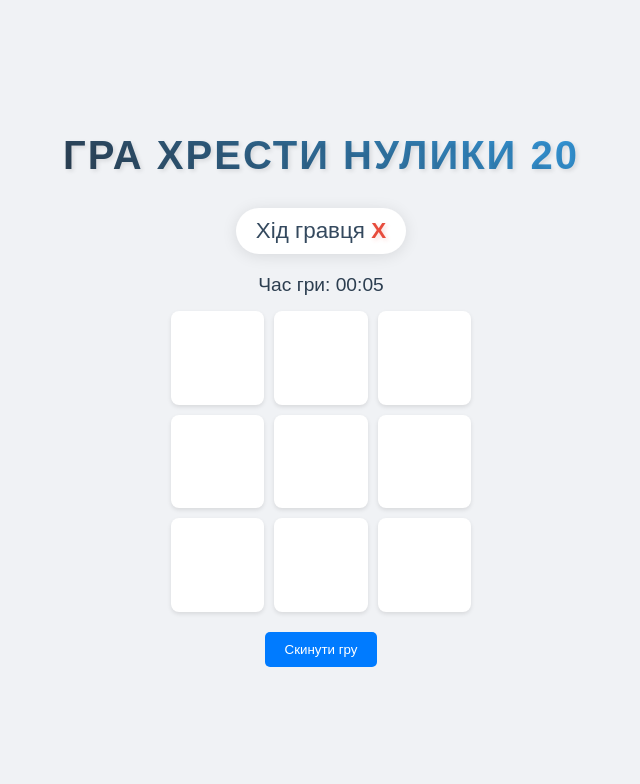
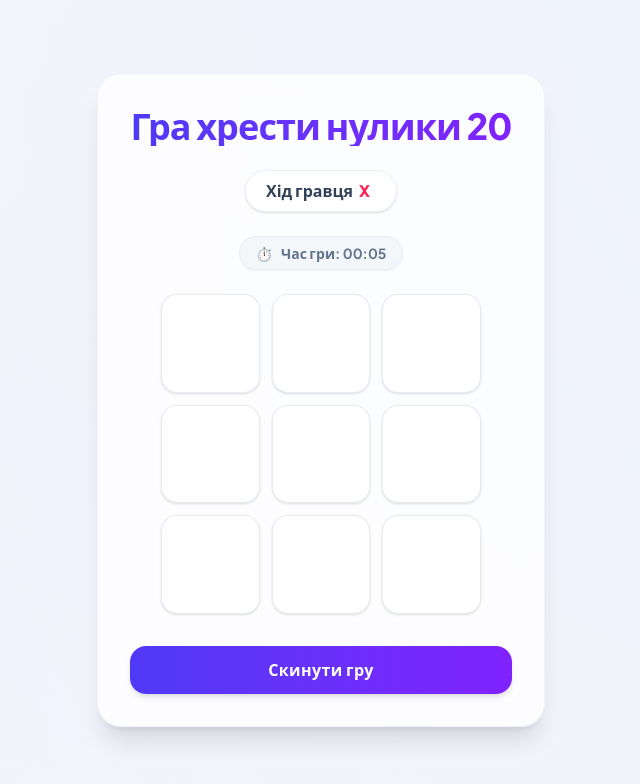
Before and after one commit to Skhmelyuk/tic-tac-toe-pv521, a React (Vite) app: page / in a window 1280 px wide. Shown: the top 784 px of the page, without its empty margins (319-959 px from the left). Built offline with nearby package versions, Linux system fonts and the light colour scheme.

Commit message:
Style Tic-Tac-Toe application using Tailwind CSS v4

```diff
--- a/package.json
+++ b/package.json
@@ -10,8 +10,10 @@
     "preview": "vite preview"
   },
   "dependencies": {
+    "@tailwindcss/vite": "^4.3.1",
     "react": "^19.2.6",
-    "react-dom": "^19.2.6"
+    "react-dom": "^19.2.6",
+    "tailwindcss": "^4.3.1"
   },
   "devDependencies": {
     "@babel/core": "^7.29.0",
--- a/src/App.tsx
+++ b/src/App.tsx
@@ -2,7 +2,6 @@ import { Cell } from "./components/Cell";
 import { Status } from "./components/Status";
 import { TitleGame } from "./components/TitleGame";
 import useGame from "./hooks/useGame";
-import { useState, useEffect } from "react";
 
 const formatTime = (timeInSeconds: number): string => {
   const mins = Math.floor(timeInSeconds / 60);
@@ -23,11 +22,19 @@ function App() {
   } = useGame();
 
   return (
-    <div className="game" id="game">
+    <div
+      className="flex flex-col items-center justify-center p-6 sm:p-8 w-full max-w-md bg-white/80 dark:bg-zinc-900/80 backdrop-blur-md rounded-3xl shadow-xl border border-slate-200/50 dark:border-zinc-800/50 transition-all duration-300"
+      id="game"
+    >
       <TitleGame title="Гра хрести нулики" age={20} />
+
       <Status player={currentPlayer} winner={winner} isDraw={isDraw} />
-      <div className = "timer"> Час гри: {formatTime(seconds)}</div>
-      <div className="board">
+
+      <div className="flex items-center gap-2 text-sm font-bold text-slate-500 dark:text-zinc-400 mb-6 bg-slate-100/80 dark:bg-zinc-800/60 px-4 py-1.5 rounded-full border border-slate-200/50 dark:border-zinc-700/40 shadow-xs">
+        <span>⏱️</span> Час гри: {formatTime(seconds)}
+      </div>
+
+      <div className="grid grid-cols-3 gap-3 w-72 h-72 sm:w-80 sm:h-80 mb-8">
         {cells.map((cell, index) => (
           <Cell
             value={cell}
@@ -37,7 +44,11 @@ function App() {
           />
         ))}
       </div>
-      <button className="reset" onClick={handleReset}>
+
+      <button
+        className="w-full py-3 px-8 text-base font-bold text-white tracking-wide bg-gradient-to-r from-indigo-600 to-violet-600 hover:from-indigo-750 hover:to-violet-750 active:scale-98 rounded-2xl shadow-md hover:shadow-lg hover:shadow-indigo-500/20 transition-all duration-300 cursor-pointer transform hover:-translate-y-0.5 focus:outline-none"
+        onClick={handleReset}
+      >
         Скинути гру
       </button>
     </div>
--- a/src/components/Cell.tsx
+++ b/src/components/Cell.tsx
@@ -7,11 +7,27 @@ interface CellProps {
 }
 
 export function Cell({ value, onCellClick, isWinner }: CellProps) {
-  const cellClass = `cell ${value === "X" ? "x-mark" : value === "O" ? "o-mark" : ""} ${isWinner ? "winner" : ""}`;
+  const baseClass = "aspect-square w-full bg-white dark:bg-zinc-800 rounded-2xl flex items-center justify-center text-4xl font-extrabold shadow-sm border border-slate-200/80 dark:border-zinc-700/80 cursor-pointer select-none transition-all duration-300 transform active:scale-95";
+
+  const hoverClass = value ? "" : "hover:bg-slate-50 dark:hover:bg-zinc-700/50 hover:shadow-md hover:-translate-y-0.5";
+
+  const winnerClass = isWinner
+    ? "bg-gradient-to-br from-emerald-500 to-teal-600 border-emerald-500 dark:border-emerald-600 shadow-lg shadow-emerald-500/20 dark:shadow-none animate-pulse scale-[1.03]"
+    : "";
+
+  const markerClass = isWinner
+    ? "text-white"
+    : value === "X"
+    ? "text-rose-500"
+    : value === "O"
+    ? "text-blue-500"
+    : "";
+
+  const cellClass = `${baseClass} ${hoverClass} ${winnerClass} ${markerClass}`;
 
   return (
-    <div className={cellClass} onClick={onCellClick}>
+    <button className={cellClass} onClick={onCellClick} type="button">
       {value}
-    </div>
+    </button>
   );
 }
--- a/src/components/Status.tsx
+++ b/src/components/Status.tsx
@@ -7,24 +7,34 @@ interface StatusProps {
 }
 
 export function Status({ player, winner, isDraw }: StatusProps) {
+  const statusCapsuleClass = "inline-flex items-center justify-center bg-white dark:bg-zinc-900 border border-slate-200/60 dark:border-zinc-800/80 rounded-full px-5 py-2 text-base font-semibold text-slate-700 dark:text-zinc-300 shadow-sm transition-all duration-300 mb-6";
+
   if (winner) {
     return (
-      <div className="turn">
-        Гравець{" "}
-        <span className={winner === "X" ? "x-mark" : "o-mark"}>{winner}</span>{" "}
+      <div className={statusCapsuleClass}>
+        Гравець
+        <span className={winner === "X" ? "text-rose-500 font-extrabold mx-1.5" : "text-blue-500 font-extrabold mx-1.5"}>
+          {winner}
+        </span>
         переміг!
       </div>
     );
   }
 
   if (isDraw) {
-    return <div className="turn">Нічия!</div>;
+    return (
+      <div className={statusCapsuleClass}>
+        Нічия!
+      </div>
+    );
   }
 
   return (
-    <div className="turn">
-      Хід гравця{" "}
-      <span className={player === "X" ? "x-mark" : "o-mark"}>{player}</span>
+    <div className={statusCapsuleClass}>
+      Хід гравця
+      <span className={player === "X" ? "text-rose-500 font-extrabold mx-1.5" : "text-blue-500 font-extrabold mx-1.5"}>
+        {player}
+      </span>
     </div>
   );
 }
--- a/src/components/TitleGame.tsx
+++ b/src/components/TitleGame.tsx
@@ -5,7 +5,7 @@ interface TitleGameProps {
 
 export function TitleGame({ title, age }: TitleGameProps) {
   return (
-    <h1 className="title">
+    <h1 className="text-3xl sm:text-4xl font-extrabold tracking-tight bg-gradient-to-r from-indigo-600 to-violet-600 dark:from-indigo-400 dark:to-violet-400 bg-clip-text text-transparent text-center mb-6">
       {title} {age}
     </h1>
   );
--- a/src/index.css
+++ b/src/index.css
@@ -1,144 +1,33 @@
-* {
-  margin: 0;
-  padding: 0;
-  box-sizing: border-box;
+@import url('https://fonts.googleapis.com/css2?family=Plus+Jakarta+Sans:wght@400;500;600;700;800&display=swap');
+@import "tailwindcss";
+
+:root {
+  font-family: 'Plus Jakarta Sans', system-ui, -apple-system, sans-serif;
+}
+
+#root {
+  display: flex;
+  justify-content: center;
+  align-items: center;
+  width: 100%;
+  min-height: 100vh;
 }
 
 body {
-  height: 100vh;
+  margin: 0;
+  min-height: 100vh;
   display: flex;
   justify-content: center;
   align-items: center;
-  background-color: #f0f2f5;
-  font-family: Arial, sans-serif;
+  background: radial-gradient(circle at top right, rgba(224, 231, 255, 0.4), transparent),
+              radial-gradient(circle at bottom left, rgba(237, 233, 254, 0.4), transparent),
+              #f8fafc;
 }
 
-.game {
-  text-align: center;
-}
-
-h1 {
-  color: #2c3e50;
-  margin-bottom: 20px;
-  font-size: 2.5rem;
-  text-transform: uppercase;
-  letter-spacing: 2px;
-  text-shadow: 2px 2px 4px rgba(0, 0, 0, 0.1);
-  background: linear-gradient(45deg, #2c3e50, #3498db);
-  -webkit-background-clip: text;
-  -webkit-text-fill-color: transparent;
-  padding-bottom: 10px;
-}
-
-.board {
-  display: grid;
-  grid-template-columns: repeat(3, 1fr);
-  gap: 10px;
-  width: 300px;
-  margin: 0 auto;
-}
-
-.cell {
-  background: white;
-  border-radius: 8px;
-  box-shadow: 0 2px 4px rgba(0, 0, 0, 0.1);
-  aspect-ratio: 1;
-  cursor: pointer;
-  transition:
-    background-color 0.3s ease,
-    transform 0.2s ease;
-  display: flex;
-  justify-content: center;
-  align-items: center;
-  font-size: 2.5rem;
-  font-weight: bold;
-}
-
-.x-mark {
-  color: #e74c3c;
-  text-shadow: 2px 2px 4px rgba(231, 76, 60, 0.2);
-}
-
-.o-mark {
-  color: #3498db;
-  text-shadow: 2px 2px 4px rgba(52, 152, 219, 0.2);
-}
-
-.cell:hover {
-  background-color: #f8f9fa;
-  transform: scale(1.05);
-}
-
-.cell.winner {
-  background: linear-gradient(45deg, #2ecc71, #27ae60);
-  color: white !important;
-  animation: winPulse 1.5s ease-in-out infinite;
-  border: 2px solid #27ae60;
-  text-shadow: 1px 1px 2px rgba(0, 0, 0, 0.2) !important;
-  transform: scale(1.05);
-}
-
-.cell.winner:hover {
-  transform: scale(1.05);
-  background: linear-gradient(45deg, #27ae60, #2ecc71);
-}
-
-.turn {
-  margin-bottom: 20px;
-  font-size: 1.4rem;
-  color: #34495e;
-  padding: 10px 20px;
-  background-color: #fff;
-  border-radius: 30px;
-  box-shadow: 0 2px 15px rgba(0, 0, 0, 0.1);
-  display: inline-block;
-  font-weight: 500;
-  transition: transform 0.3s ease;
-}
-
-.turn span.x-mark {
-  color: #e74c3c;
-  font-weight: 700;
-}
-.turn span.o-mark {
-  color: #007bff;
-  font-weight: 700;
-}
-
-.turn:hover {
-  transform: translateY(-2px);
-}
-
-.reset {
-  margin-top: 20px;
-  padding: 10px 20px;
-  background-color: #007bff;
-  color: white;
-  border: none;
-  border-radius: 5px;
-  cursor: pointer;
-  transition: background-color 0.3s ease;
-}
-
-.reset:hover {
-  background-color: #0056b3;
-}
-
-@keyframes winPulse {
-  0% {
-    box-shadow: 0 0 0 0 rgba(46, 204, 113, 0.4);
-  }
-  70% {
-    box-shadow: 0 0 0 10px rgba(46, 204, 113, 0);
-  }
-  100% {
-    box-shadow: 0 0 0 0 rgba(46, 204, 113, 0);
+@media (prefers-color-scheme: dark) {
+  body {
+    background: radial-gradient(circle at top right, rgba(99, 102, 241, 0.08), transparent),
+                radial-gradient(circle at bottom left, rgba(139, 92, 246, 0.08), transparent),
+                #09090b;
   }
 }
-
-.timer {
-  margin-bottom: 15px;
-  font-size: 1.2rem;
-  color: #2c3e50;
-  font-weight: 500;
-}
--- a/vite.config.ts
+++ b/vite.config.ts
@@ -1,11 +1,13 @@
 import { defineConfig } from 'vite'
 import react, { reactCompilerPreset } from '@vitejs/plugin-react'
 import babel from '@rolldown/plugin-babel'
+import tailwindcss from '@tailwindcss/vite'
 
 // https://vite.dev/config/
 export default defineConfig({
   plugins: [
     react(),
-    babel({ presets: [reactCompilerPreset()] })
+    babel({ presets: [reactCompilerPreset()] }),
+    tailwindcss()
   ],
 })
```
Also changed, not shown: 1 other file (tests, documents, lock files or other folders).
